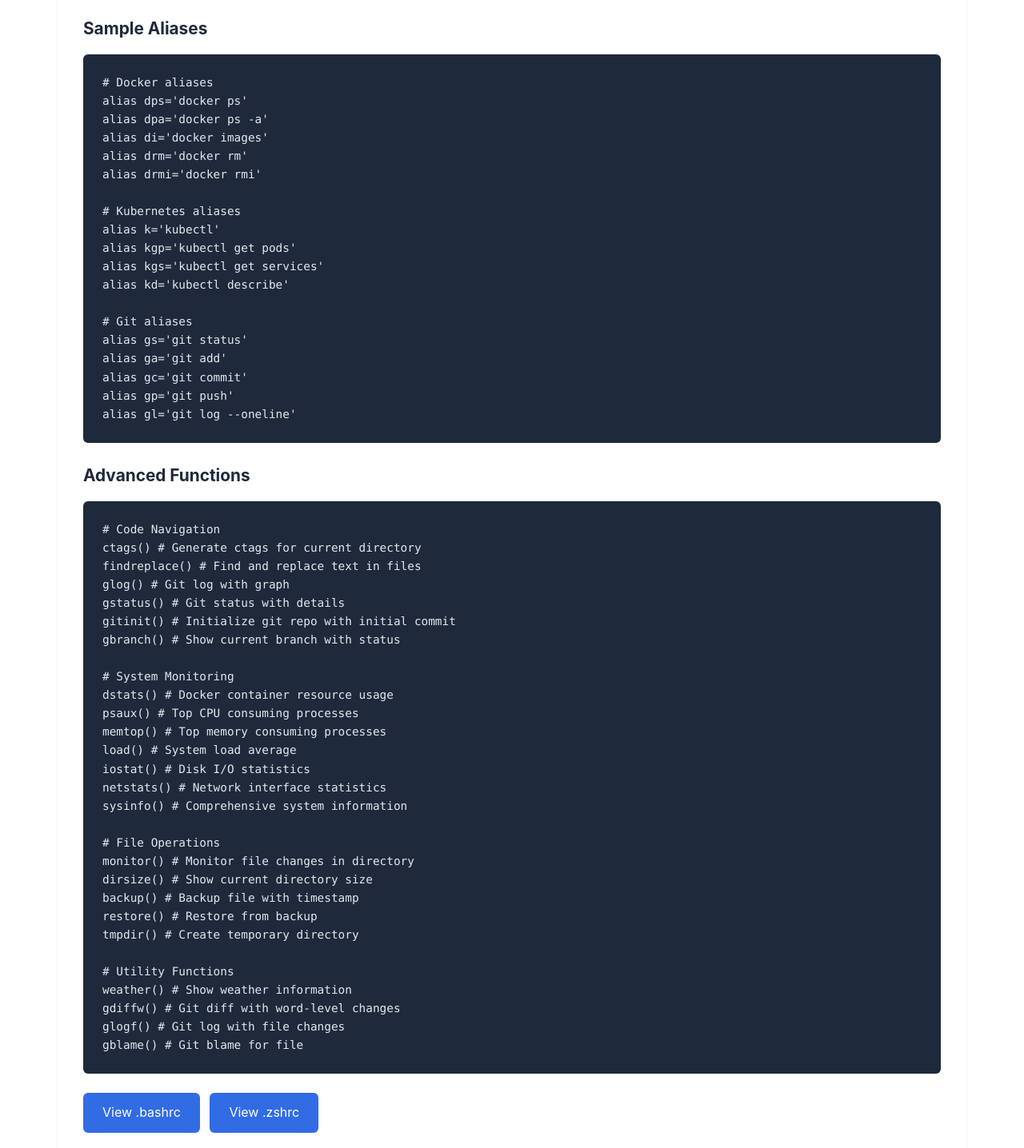
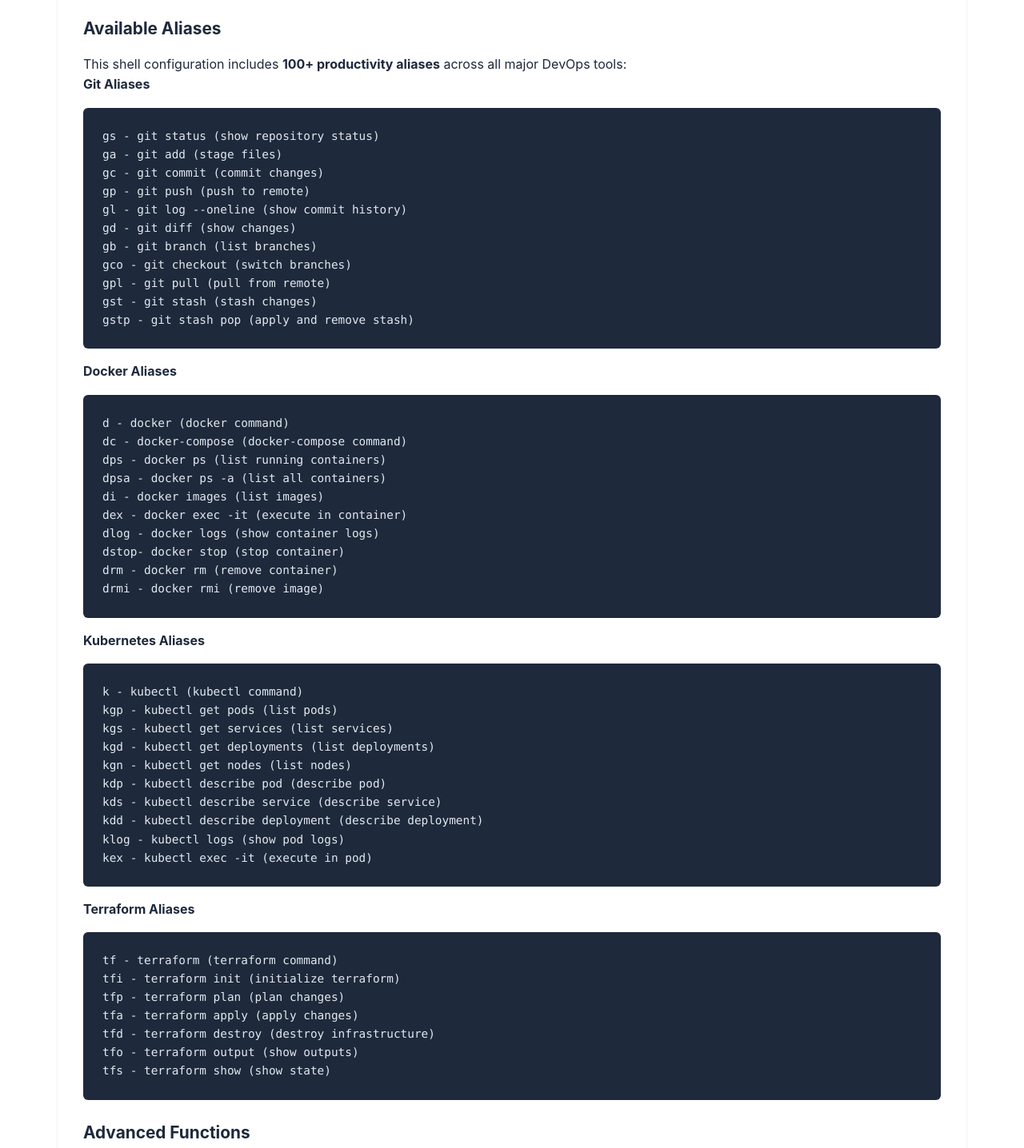
Before and after one commit to iinsys/dotfiles, a plain HTML site: page docs/shell.html in a window 1280 px wide. Shown: the part 720-2156 px from the top of the page at 80% size. Drawn offline with Linux system fonts and the light colour scheme.

Commit message:
fix: gitconfig

```diff
--- a/docs/shell.html
+++ b/docs/shell.html
@@ -220,26 +220,54 @@ make install-shell
                 <li><strong>Environment Variables:</strong> Optimized PATH and tool settings</li>
             </ul>
 
-            <h3>Sample Aliases</h3>
-            <div class="code-block"># Docker aliases
-alias dps='docker ps'
-alias dpa='docker ps -a'
-alias di='docker images'
-alias drm='docker rm'
-alias drmi='docker rmi'
+            <h3>Available Aliases</h3>
+            <p>This shell configuration includes <strong>100+ productivity aliases</strong> across all major DevOps tools:</p>
 
-# Kubernetes aliases
-alias k='kubectl'
-alias kgp='kubectl get pods'
-alias kgs='kubectl get services'
-alias kd='kubectl describe'
+            <h4>Git Aliases</h4>
+            <div class="code-block">gs   - git status (show repository status)
+ga   - git add (stage files)
+gc   - git commit (commit changes)
+gp   - git push (push to remote)
+gl   - git log --oneline (show commit history)
+gd   - git diff (show changes)
+gb   - git branch (list branches)
+gco  - git checkout (switch branches)
+gpl  - git pull (pull from remote)
+gst  - git stash (stash changes)
+gstp - git stash pop (apply and remove stash)</div>
 
-# Git aliases
-alias gs='git status'
-alias ga='git add'
-alias gc='git commit'
-alias gp='git push'
-alias gl='git log --oneline'</div>
+            <h4>Docker Aliases</h4>
+            <div class="code-block">d    - docker (docker command)
+dc   - docker-compose (docker-compose command)
+dps  - docker ps (list running containers)
+dpsa - docker ps -a (list all containers)
+di   - docker images (list images)
+dex  - docker exec -it (execute in container)
+dlog - docker logs (show container logs)
+dstop- docker stop (stop container)
+drm  - docker rm (remove container)
+drmi - docker rmi (remove image)</div>
+
+            <h4>Kubernetes Aliases</h4>
+            <div class="code-block">k    - kubectl (kubectl command)
+kgp  - kubectl get pods (list pods)
+kgs  - kubectl get services (list services)
+kgd  - kubectl get deployments (list deployments)
+kgn  - kubectl get nodes (list nodes)
+kdp  - kubectl describe pod (describe pod)
+kds  - kubectl describe service (describe service)
+kdd  - kubectl describe deployment (describe deployment)
+klog - kubectl logs (show pod logs)
+kex  - kubectl exec -it (execute in pod)</div>
+
+            <h4>Terraform Aliases</h4>
+            <div class="code-block">tf   - terraform (terraform command)
+tfi  - terraform init (initialize terraform)
+tfp  - terraform plan (plan changes)
+tfa  - terraform apply (apply changes)
+tfd  - terraform destroy (destroy infrastructure)
+tfo  - terraform output (show outputs)
+tfs  - terraform show (show state)</div>
 
             <h3>Advanced Functions</h3>
             <div class="code-block"># Code Navigation
```
Also changed, not shown: docs/tools.html (+36 -0 lines), 8 other files.
